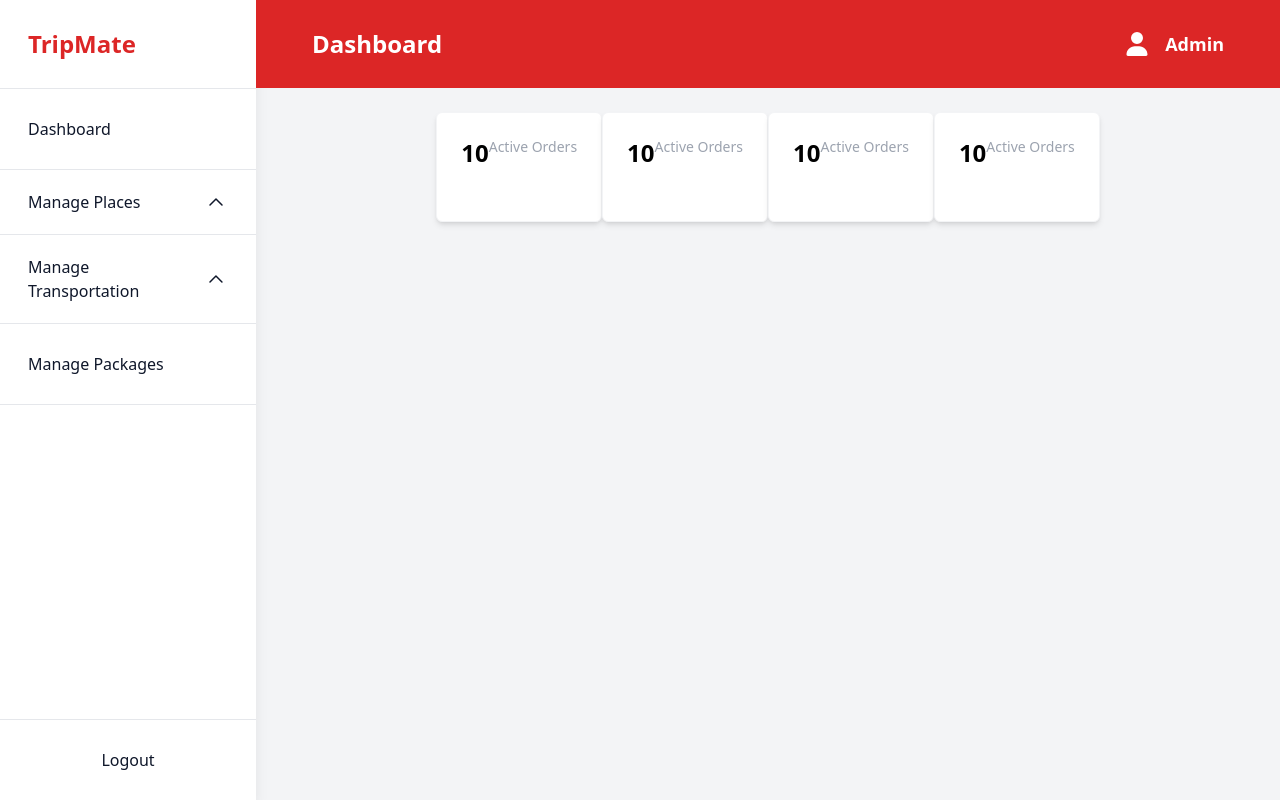
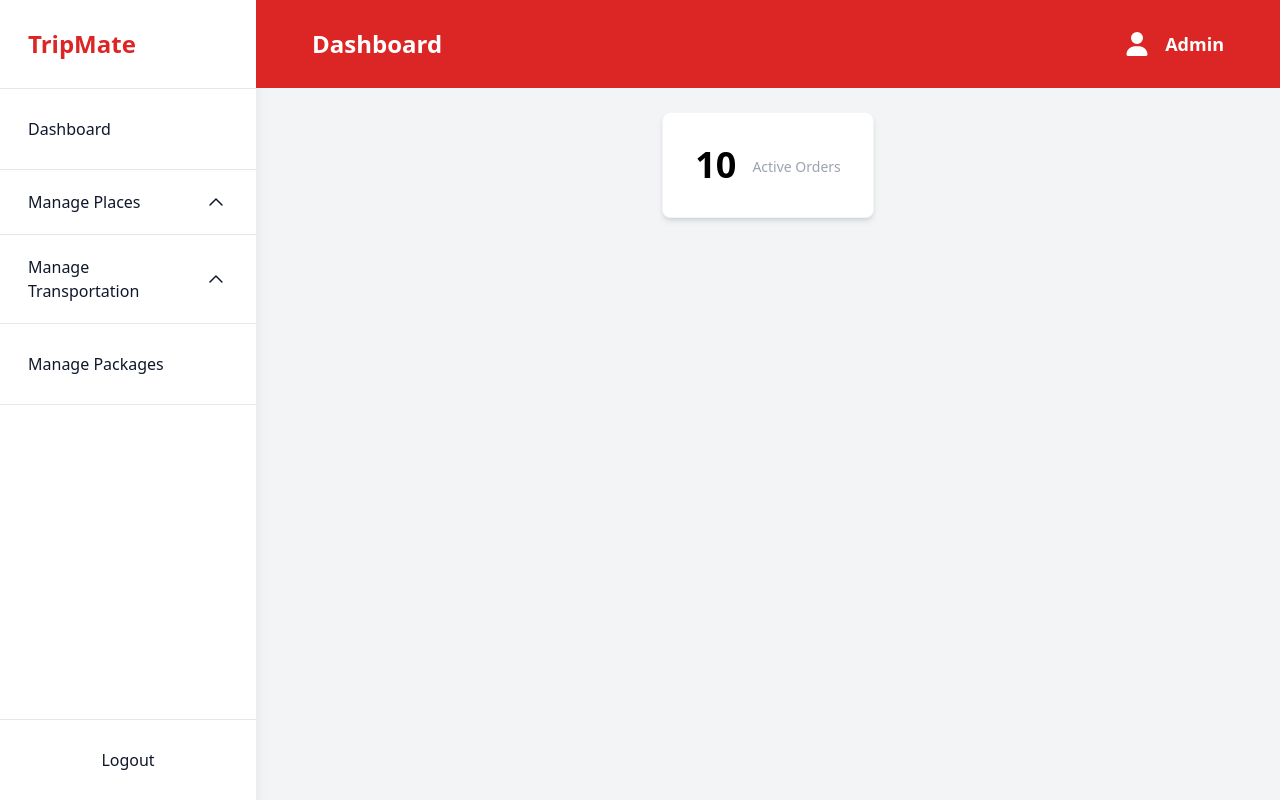
Before and after one commit to viranarita/UTS-TripMate, a PHP site: page /dashboard.php in a window 1280 px wide. Run offline with PHP 8.4, Linux system fonts and the light colour scheme.

Commit message:
benerin tailwind

```diff
--- a/public/dashboard.php
+++ b/public/dashboard.php
@@ -11,35 +11,17 @@
 </head>
 
 <body class="bg-gray-100">
-
     <?php include "sidebar.html" ?>
     <?php include "headerAdmin.html" ?>
+    <section class="pt-24 w-full lg:w-[calc(100%-16rem)] lg:ml-64">
+        <div class="flex justify-center mt-4 space-x-4">
+            <div class="bg-white rounded-lg border border-gray-100 p-6 shadow-md">
+                <div class="flex justify-center">
+                    <div class="text-4xl font-semibold p-2">10</div>
+                    <div class="text-sm font-medium text-gray-400 p-2 mt-3">Active Orders</div>
+                </div>
 
-    <section class="pt-24 w-full lg:w-[calc(100%-16rem)] lg:ml-64">
-        <div class="flex justify-center mt-4">
-            <div class="bg-white rounded-md border border-gray-100 p-6 shadow-md">
-                <div class="flex justify-between mb-6">
-                    <div class="text-2xl font-semibold mb-1">10</div>
-                    <div class="text-sm font-medium text-gray-400">Active Orders</div>
-                </div>
-            </div>
-            <div class="bg-white rounded-md border border-gray-100 p-6 shadow-md">
-                <div class="flex justify-between mb-6">
-                    <div class="text-2xl font-semibold mb-1">10</div>
-                    <div class="text-sm font-medium text-gray-400">Active Orders</div>
-                </div>
-            </div>
-            <div class="bg-white rounded-md border border-gray-100 p-6 shadow-md">
-                <div class="flex justify-between mb-6">
-                    <div class="text-2xl font-semibold mb-1">10</div>
-                    <div class="text-sm font-medium text-gray-400">Active Orders</div>
-                </div>
-            </div>
-            <div class="bg-white rounded-md border border-gray-100 p-6 shadow-md">
-                <div class="flex justify-between mb-6">
-                    <div class="text-2xl font-semibold mb-1">10</div>
-                    <div class="text-sm font-medium text-gray-400">Active Orders</div>
-                </div>
+
             </div>
         </div>
     </section>
--- a/public/style.css
+++ b/public/style.css
@@ -706,10 +706,6 @@ video {
   margin-top: -7rem;
 }
 
-.mb-1 {
-  margin-bottom: 0.25rem;
-}
-
 .mb-10 {
   margin-bottom: 2.5rem;
 }
@@ -756,6 +752,10 @@ video {
 
 .mt-5 {
   margin-top: 1.25rem;
+}
+
+.mt-3 {
+  margin-top: 0.75rem;
 }
 
 .block {
@@ -1025,10 +1025,6 @@ video {
   border-radius: 0.5rem;
 }
 
-.rounded-md {
-  border-radius: 0.375rem;
-}
-
 .rounded-b {
   border-bottom-right-radius: 0.25rem;
   border-bottom-left-radius: 0.25rem;
```
Also changed, not shown: other parts of public/style.css (+85 -75 lines), public/test.php (added, +12 -0 lines).
